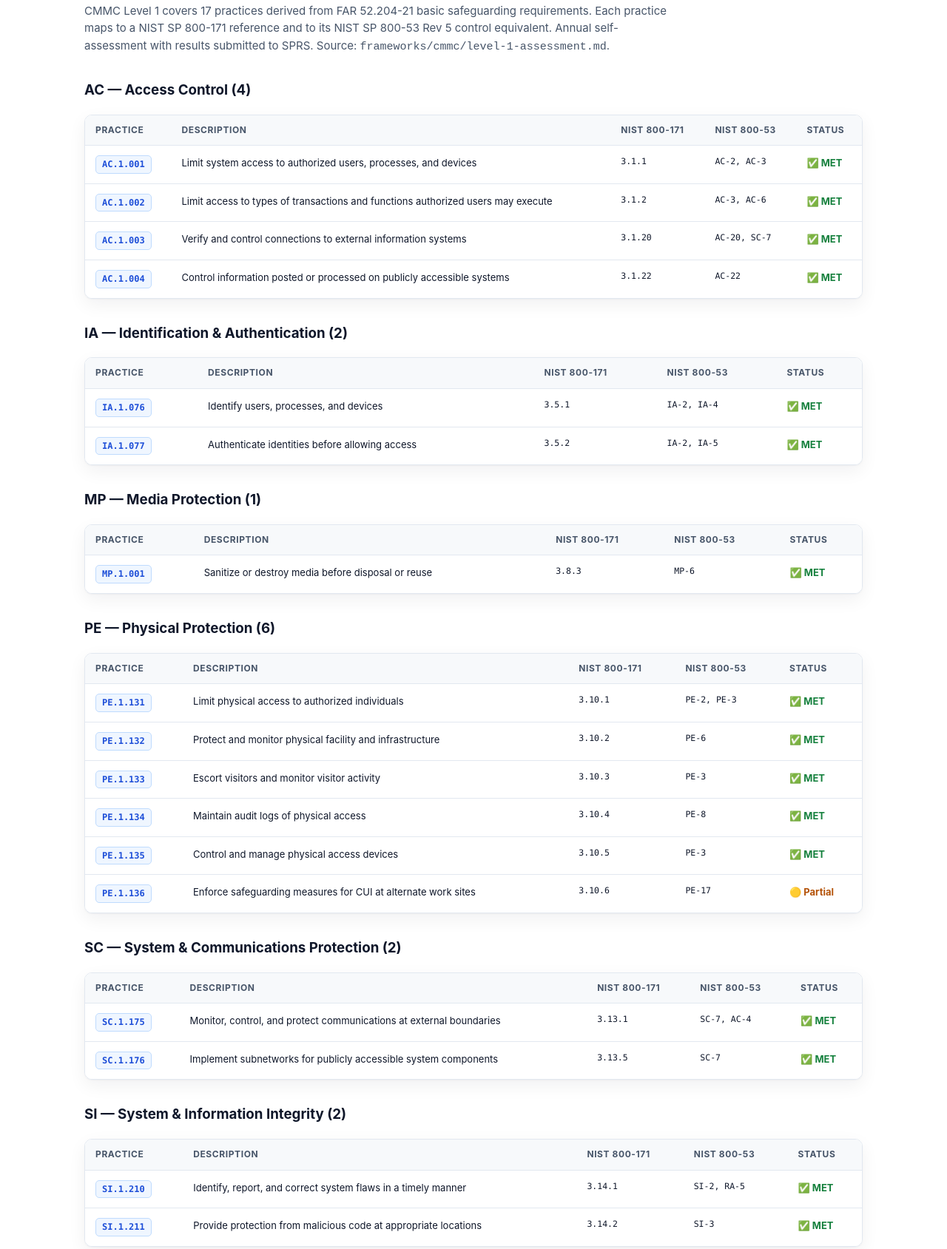
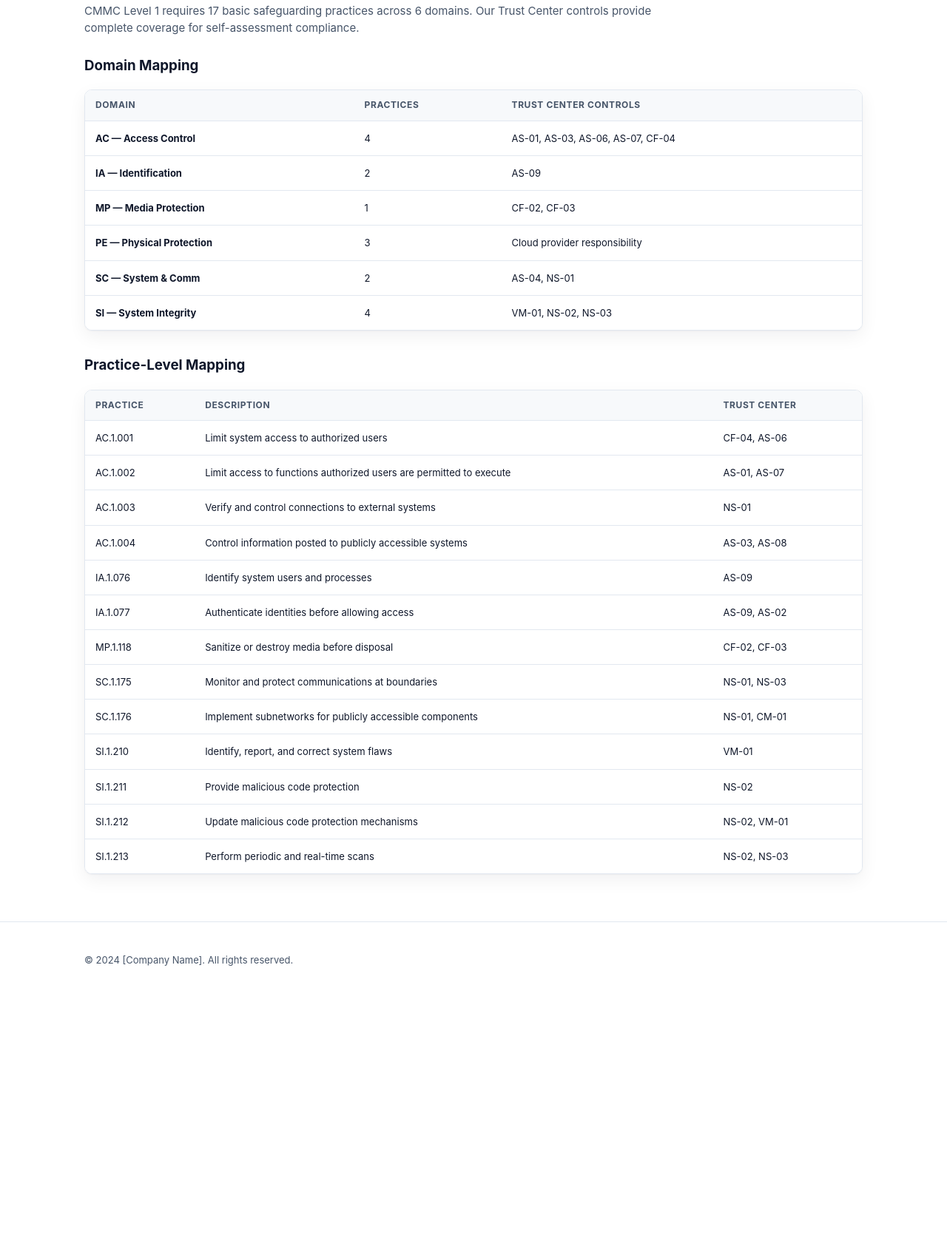
Before and after one commit to deepakantiya/trust-center, a website: page website/frameworks/cmmc-level-1.html in a window 1280 px wide. Shown: the part 400-2089 px from the top of the page at 74% size. After the commit the page ends 1749 px from the top, so only its background shows below. Drawn offline with Linux system fonts and the light colour scheme.

Commit message:
Update CMMC L1 page with Trust Center controls

```diff
--- a/website/frameworks/cmmc-level-1.html
+++ b/website/frameworks/cmmc-level-1.html
@@ -3,8 +3,8 @@
 <head>
   <meta charset="UTF-8">
   <meta name="viewport" content="width=device-width, initial-scale=1.0">
-  <title>CMMC Level 1 Practices | Trust Center</title>
-  <meta name="description" content="CMMC 2.0 Level 1 — 17 practices from FAR 52.204-21 mapped to NIST SP 800-171 and NIST SP 800-53 Rev 5.">
+  <title>CMMC Level 1 | Trust Center</title>
+  <meta name="description" content="CMMC Level 1 compliance with 17 practices mapped to Trust Center controls.">
   <link rel="stylesheet" href="../css/styles.css">
 </head>
 <body>
@@ -13,7 +13,7 @@
       <a href="../index.html" class="brand">[Company] · Trust Center</a>
       <nav>
         <a href="../index.html#frameworks">Frameworks</a>
-        <a href="../index.html#security">Controls</a>
+        <a href="../index.html#controls">Controls</a>
         <a href="../subprocessors.html">Subprocessors</a>
         <a href="../security.html">Report Vulnerability</a>
       </nav>
@@ -24,24 +24,20 @@
     <div class="container">
       <nav class="breadcrumb">
         <a href="../index.html">Trust Center</a> &rsaquo;
-        <a href="../index.html#frameworks">Compliance Frameworks</a> &rsaquo;
+        <a href="../index.html#frameworks">Frameworks</a> &rsaquo;
         <span>CMMC Level 1</span>
       </nav>
       <div class="domain-title">
         <span class="domain-icon">🛡️</span>
         <div>
-          <h1>CMMC 2.0 Level 1</h1>
-          <p class="lead">17 practices safeguarding Federal Contract Information (FCI) — mapped to NIST 800-171 and NIST 800-53 Rev 5</p>
+          <h1>CMMC Level 1</h1>
+          <p class="lead">Basic Safeguarding of Federal Contract Information (FCI)</p>
         </div>
       </div>
       <div class="domain-meta">
         <div class="domain-stat"><span class="stat-num">17</span><span class="stat-label">Practices</span></div>
-        <div class="domain-stat"><span class="stat-num">16</span><span class="stat-label">MET</span></div>
-        <div class="domain-stat"><span class="stat-num">1</span><span class="stat-label">Partial</span></div>
-        <div class="framework-coverage">
-          <span class="fw-chip fw-cmmc1">CMMC L1</span>
-          <span class="fw-chip fw-soc2">→ NIST 800-53</span>
-        </div>
+        <div class="domain-stat"><span class="stat-num">17/17</span><span class="stat-label">Implemented</span></div>
+        <div class="domain-stat"><span class="stat-num">Annual</span><span class="stat-label">Self-Assessment</span></div>
       </div>
     </div>
   </section>
@@ -49,76 +45,42 @@
   <section class="section">
     <div class="container">
       <p class="controls-intro">
-        CMMC Level 1 covers 17 practices derived from FAR 52.204-21 basic safeguarding requirements. Each practice maps to a NIST SP 800-171 reference and to its NIST SP 800-53 Rev 5 control equivalent. Annual self-assessment with results submitted to SPRS. Source: <code>frameworks/cmmc/level-1-assessment.md</code>.
+        CMMC Level 1 requires 17 basic safeguarding practices across 6 domains. Our Trust Center controls provide complete coverage for self-assessment compliance.
       </p>
 
-      <h3 style="margin-top:32px;">AC — Access Control (4)</h3>
+      <h3>Domain Mapping</h3>
       <div class="controls-table-wrap">
         <table class="controls-table">
-          <thead><tr><th>Practice</th><th class="td-name">Description</th><th>NIST 800-171</th><th>NIST 800-53</th><th>Status</th></tr></thead>
+          <thead><tr><th>Domain</th><th>Practices</th><th>Trust Center Controls</th></tr></thead>
           <tbody>
-            <tr><td><span class="ctrl-id">AC.1.001</span></td><td class="td-name">Limit system access to authorized users, processes, and devices</td><td class="ctrl-map">3.1.1</td><td class="ctrl-map">AC-2, AC-3</td><td><span class="status-impl">✅ MET</span></td></tr>
-            <tr><td><span class="ctrl-id">AC.1.002</span></td><td class="td-name">Limit access to types of transactions and functions authorized users may execute</td><td class="ctrl-map">3.1.2</td><td class="ctrl-map">AC-3, AC-6</td><td><span class="status-impl">✅ MET</span></td></tr>
-            <tr><td><span class="ctrl-id">AC.1.003</span></td><td class="td-name">Verify and control connections to external information systems</td><td class="ctrl-map">3.1.20</td><td class="ctrl-map">AC-20, SC-7</td><td><span class="status-impl">✅ MET</span></td></tr>
-            <tr><td><span class="ctrl-id">AC.1.004</span></td><td class="td-name">Control information posted or processed on publicly accessible systems</td><td class="ctrl-map">3.1.22</td><td class="ctrl-map">AC-22</td><td><span class="status-impl">✅ MET</span></td></tr>
+            <tr><td><strong>AC — Access Control</strong></td><td>4</td><td>AS-01, AS-03, AS-06, AS-07, CF-04</td></tr>
+            <tr><td><strong>IA — Identification</strong></td><td>2</td><td>AS-09</td></tr>
+            <tr><td><strong>MP — Media Protection</strong></td><td>1</td><td>CF-02, CF-03</td></tr>
+            <tr><td><strong>PE — Physical Protection</strong></td><td>3</td><td>Cloud provider responsibility</td></tr>
+            <tr><td><strong>SC — System & Comm</strong></td><td>2</td><td>AS-04, NS-01</td></tr>
+            <tr><td><strong>SI — System Integrity</strong></td><td>4</td><td>VM-01, NS-02, NS-03</td></tr>
           </tbody>
         </table>
       </div>
 
-      <h3 style="margin-top:32px;">IA — Identification &amp; Authentication (2)</h3>
+      <h3 style="margin-top:32px;">Practice-Level Mapping</h3>
       <div class="controls-table-wrap">
         <table class="controls-table">
-          <thead><tr><th>Practice</th><th class="td-name">Description</th><th>NIST 800-171</th><th>NIST 800-53</th><th>Status</th></tr></thead>
+          <thead><tr><th>Practice</th><th>Description</th><th>Trust Center</th></tr></thead>
           <tbody>
-            <tr><td><span class="ctrl-id">IA.1.076</span></td><td class="td-name">Identify users, processes, and devices</td><td class="ctrl-map">3.5.1</td><td class="ctrl-map">IA-2, IA-4</td><td><span class="status-impl">✅ MET</span></td></tr>
-            <tr><td><span class="ctrl-id">IA.1.077</span></td><td class="td-name">Authenticate identities before allowing access</td><td class="ctrl-map">3.5.2</td><td class="ctrl-map">IA-2, IA-5</td><td><span class="status-impl">✅ MET</span></td></tr>
-          </tbody>
-        </table>
-      </div>
-
-      <h3 style="margin-top:32px;">MP — Media Protection (1)</h3>
-      <div class="controls-table-wrap">
-        <table class="controls-table">
-          <thead><tr><th>Practice</th><th class="td-name">Description</th><th>NIST 800-171</th><th>NIST 800-53</th><th>Status</th></tr></thead>
-          <tbody>
-            <tr><td><span class="ctrl-id">MP.1.001</span></td><td class="td-name">Sanitize or destroy media before disposal or reuse</td><td class="ctrl-map">3.8.3</td><td class="ctrl-map">MP-6</td><td><span class="status-impl">✅ MET</span></td></tr>
-          </tbody>
-        </table>
-      </div>
-
-      <h3 style="margin-top:32px;">PE — Physical Protection (6)</h3>
-      <div class="controls-table-wrap">
-        <table class="controls-table">
-          <thead><tr><th>Practice</th><th class="td-name">Description</th><th>NIST 800-171</th><th>NIST 800-53</th><th>Status</th></tr></thead>
-          <tbody>
-            <tr><td><span class="ctrl-id">PE.1.131</span></td><td class="td-name">Limit physical access to authorized individuals</td><td class="ctrl-map">3.10.1</td><td class="ctrl-map">PE-2, PE-3</td><td><span class="status-impl">✅ MET</span></td></tr>
-            <tr><td><span class="ctrl-id">PE.1.132</span></td><td class="td-name">Protect and monitor physical facility and infrastructure</td><td class="ctrl-map">3.10.2</td><td class="ctrl-map">PE-6</td><td><span class="status-impl">✅ MET</span></td></tr>
-            <tr><td><span class="ctrl-id">PE.1.133</span></td><td class="td-name">Escort visitors and monitor visitor activity</td><td class="ctrl-map">3.10.3</td><td class="ctrl-map">PE-3</td><td><span class="status-impl">✅ MET</span></td></tr>
-            <tr><td><span class="ctrl-id">PE.1.134</span></td><td class="td-name">Maintain audit logs of physical access</td><td class="ctrl-map">3.10.4</td><td class="ctrl-map">PE-8</td><td><span class="status-impl">✅ MET</span></td></tr>
-            <tr><td><span class="ctrl-id">PE.1.135</span></td><td class="td-name">Control and manage physical access devices</td><td class="ctrl-map">3.10.5</td><td class="ctrl-map">PE-3</td><td><span class="status-impl">✅ MET</span></td></tr>
-            <tr><td><span class="ctrl-id">PE.1.136</span></td><td class="td-name">Enforce safeguarding measures for CUI at alternate work sites</td><td class="ctrl-map">3.10.6</td><td class="ctrl-map">PE-17</td><td><span class="status-partial">🟡 Partial</span></td></tr>
-          </tbody>
-        </table>
-      </div>
-
-      <h3 style="margin-top:32px;">SC — System &amp; Communications Protection (2)</h3>
-      <div class="controls-table-wrap">
-        <table class="controls-table">
-          <thead><tr><th>Practice</th><th class="td-name">Description</th><th>NIST 800-171</th><th>NIST 800-53</th><th>Status</th></tr></thead>
-          <tbody>
-            <tr><td><span class="ctrl-id">SC.1.175</span></td><td class="td-name">Monitor, control, and protect communications at external boundaries</td><td class="ctrl-map">3.13.1</td><td class="ctrl-map">SC-7, AC-4</td><td><span class="status-impl">✅ MET</span></td></tr>
-            <tr><td><span class="ctrl-id">SC.1.176</span></td><td class="td-name">Implement subnetworks for publicly accessible system components</td><td class="ctrl-map">3.13.5</td><td class="ctrl-map">SC-7</td><td><span class="status-impl">✅ MET</span></td></tr>
-          </tbody>
-        </table>
-      </div>
-
-      <h3 style="margin-top:32px;">SI — System &amp; Information Integrity (2)</h3>
-      <div class="controls-table-wrap">
-        <table class="controls-table">
-          <thead><tr><th>Practice</th><th class="td-name">Description</th><th>NIST 800-171</th><th>NIST 800-53</th><th>Status</th></tr></thead>
-          <tbody>
-            <tr><td><span class="ctrl-id">SI.1.210</span></td><td class="td-name">Identify, report, and correct system flaws in a timely manner</td><td class="ctrl-map">3.14.1</td><td class="ctrl-map">SI-2, RA-5</td><td><span class="status-impl">✅ MET</span></td></tr>
-            <tr><td><span class="ctrl-id">SI.1.211</span></td><td class="td-name">Provide protection from malicious code at appropriate locations</td><td class="ctrl-map">3.14.2</td><td class="ctrl-map">SI-3</td><td><span class="status-impl">✅ MET</span></td></tr>
+            <tr><td>AC.1.001</td><td>Limit system access to authorized users</td><td>CF-04, AS-06</td></tr>
+            <tr><td>AC.1.002</td><td>Limit access to functions authorized users are permitted to execute</td><td>AS-01, AS-07</td></tr>
+            <tr><td>AC.1.003</td><td>Verify and control connections to external systems</td><td>NS-01</td></tr>
+            <tr><td>AC.1.004</td><td>Control information posted to publicly accessible systems</td><td>AS-03, AS-08</td></tr>
+            <tr><td>IA.1.076</td><td>Identify system users and processes</td><td>AS-09</td></tr>
+            <tr><td>IA.1.077</td><td>Authenticate identities before allowing access</td><td>AS-09, AS-02</td></tr>
+            <tr><td>MP.1.118</td><td>Sanitize or destroy media before disposal</td><td>CF-02, CF-03</td></tr>
+            <tr><td>SC.1.175</td><td>Monitor and protect communications at boundaries</td><td>NS-01, NS-03</td></tr>
+            <tr><td>SC.1.176</td><td>Implement subnetworks for publicly accessible components</td><td>NS-01, CM-01</td></tr>
+            <tr><td>SI.1.210</td><td>Identify, report, and correct system flaws</td><td>VM-01</td></tr>
+            <tr><td>SI.1.211</td><td>Provide malicious code protection</td><td>NS-02</td></tr>
+            <tr><td>SI.1.212</td><td>Update malicious code protection mechanisms</td><td>NS-02, VM-01</td></tr>
+            <tr><td>SI.1.213</td><td>Perform periodic and real-time scans</td><td>NS-02, NS-03</td></tr>
           </tbody>
         </table>
       </div>
@@ -126,15 +88,9 @@
   </section>
 
   <footer class="site-footer">
-    <div class="container footer-inner">
-      <span>© <span id="year"></span> [Company Name]. All rights reserved.</span>
-      <nav>
-        <a href="../index.html">Trust Center</a>
-        <a href="../index.html#frameworks">All Frameworks</a>
-        <a href="../security.html">Security</a>
-      </nav>
+    <div class="container">
+      <p>&copy; 2024 [Company Name]. All rights reserved.</p>
     </div>
   </footer>
-  <script src="../js/site.js"></script>
 </body>
 </html>
```
